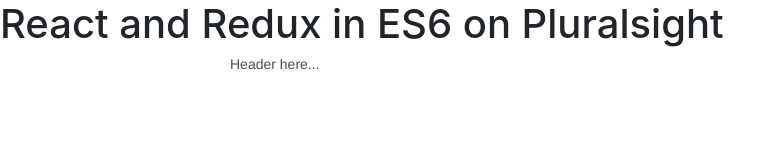
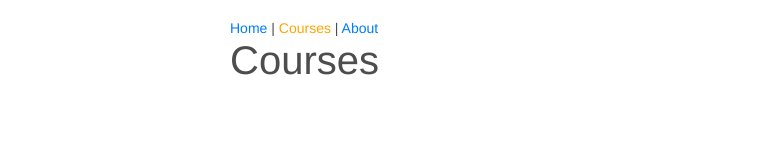
Before and after one commit to obryckim/pluralsight-react-redux-psadmin, a React app: page /courses in a window 1280 px wide. Shown: the whole page, without its empty margins (0-783 px from the left). Built offline with nearby package versions, Linux system fonts and the light colour scheme.

Commit message:
added courses page and header

```diff
--- a/src/components/App.js
+++ b/src/components/App.js
@@ -1,18 +1,19 @@
 // this component handles the app template used on every page
 import React from 'react';
-import PropTypes from 'prop-types';
 import { Route, Switch } from 'react-router-dom';
+import Header from './common/Header';
 import HomePage from './home/HomePage';
 import AboutPage from './about/AboutPage';
+import CoursesPage from './course/CoursesPage';
 
 class App extends React.Component {
 	render() {
 		return (
 			<div className="container-fluid">
-				<p>Header here...</p>
-				{/* {this.props.children} */}
+				<Header />
 				<Switch>
 					<Route exact path="/" component={HomePage} />
+					<Route exact path="/courses" component={CoursesPage} />
 					<Route exact path="/about" component={AboutPage} />
 				</Switch>
 			</div>
@@ -20,8 +21,4 @@
 	}
 }
 
-// App.propTypes = {
-// 	children: PropTypes.object.isRequired
-// };
-
 export default App;
--- /dev/null
+++ b/src/components/common/Header.js
@@ -0,0 +1,16 @@
+import React from 'react';
+import { NavLink } from 'react-router-dom';
+
+const Header = () => {
+	return (
+		<nav>
+			<NavLink exact to="/" activeClassName="active">Home</NavLink>
+			{' | '}
+			<NavLink to="/courses" activeClassName="active">Courses</NavLink>
+			{' | '}
+			<NavLink to="/about" activeClassName="active">About</NavLink>
+		</nav >
+	);
+};
+
+export default Header;
--- /dev/null
+++ b/src/components/course/CoursesPage.js
@@ -0,0 +1,13 @@
+import React from 'react';
+
+class CoursesPage extends React.Component {
+	render() {
+		return (
+			<div>
+				<h1>Courses</h1>
+			</div>
+		);
+	}
+}
+
+export default CoursesPage;
--- a/src/index.html
+++ b/src/index.html
@@ -9,7 +9,6 @@
 </head>
 
 <body>
-	<h1>React and Redux in ES6 on Pluralsight</h1>
 	<div id="app"></div>
 	<script src="/bundle.js"></script>
 </body>
--- a/src/index.js
+++ b/src/index.js
@@ -1,13 +1,9 @@
-import 'babel-polyfill';
+// import 'babel-polyfill';
 import React from 'react';
 import { render } from 'react-dom';
-import { BrowserRouter } from 'react-router-dom';
+import { BrowserRouter as Router } from 'react-router-dom';
 import App from './components/App';
 import './styles/styles.css';
 import '../node_modules/bootstrap/dist/css/bootstrap.min.css';
 
-render(
-	<BrowserRouter>
-		<App />
-	</BrowserRouter>, document.getElementById('app')
-);
+render(<Router><App /></Router>, document.getElementById('app'));
```
